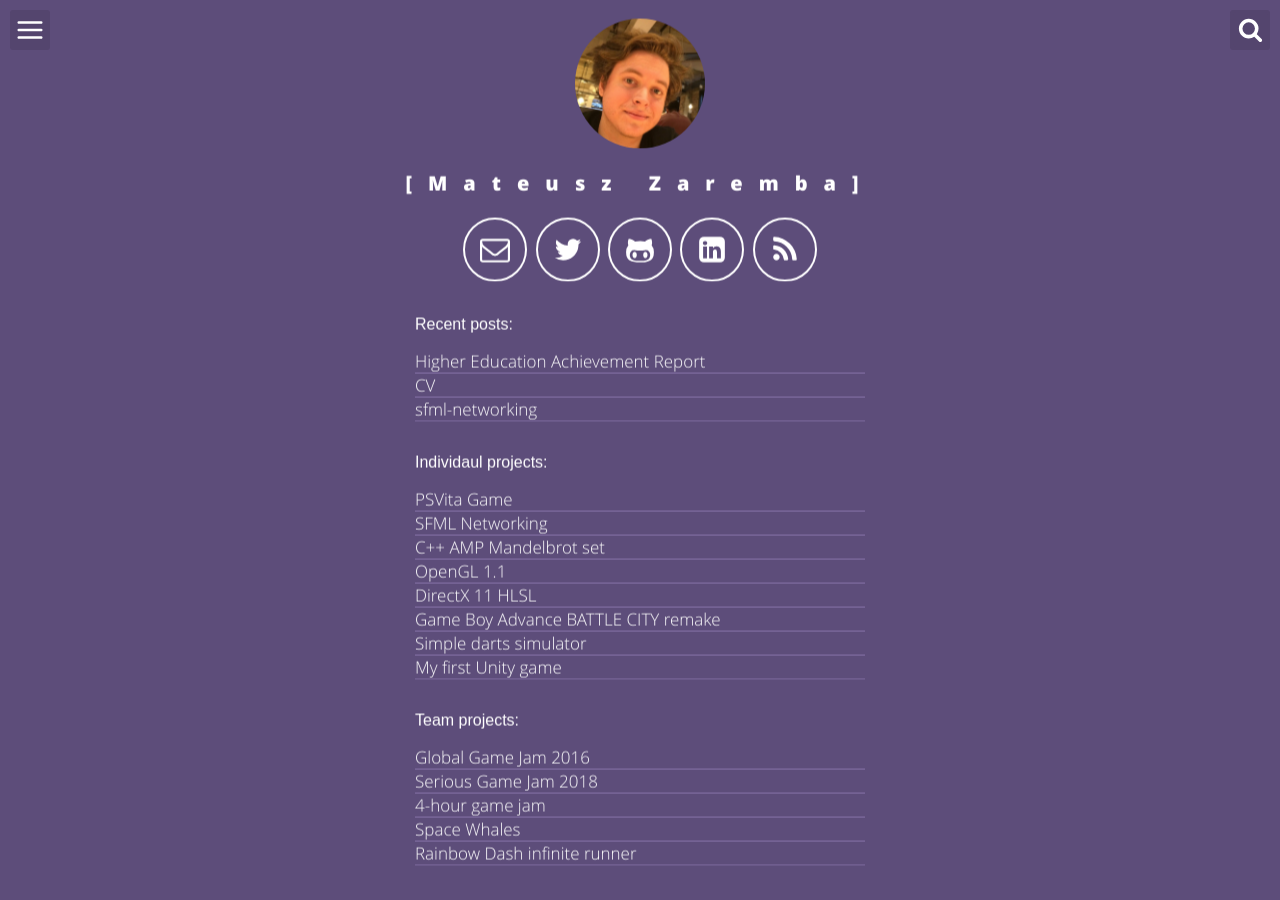
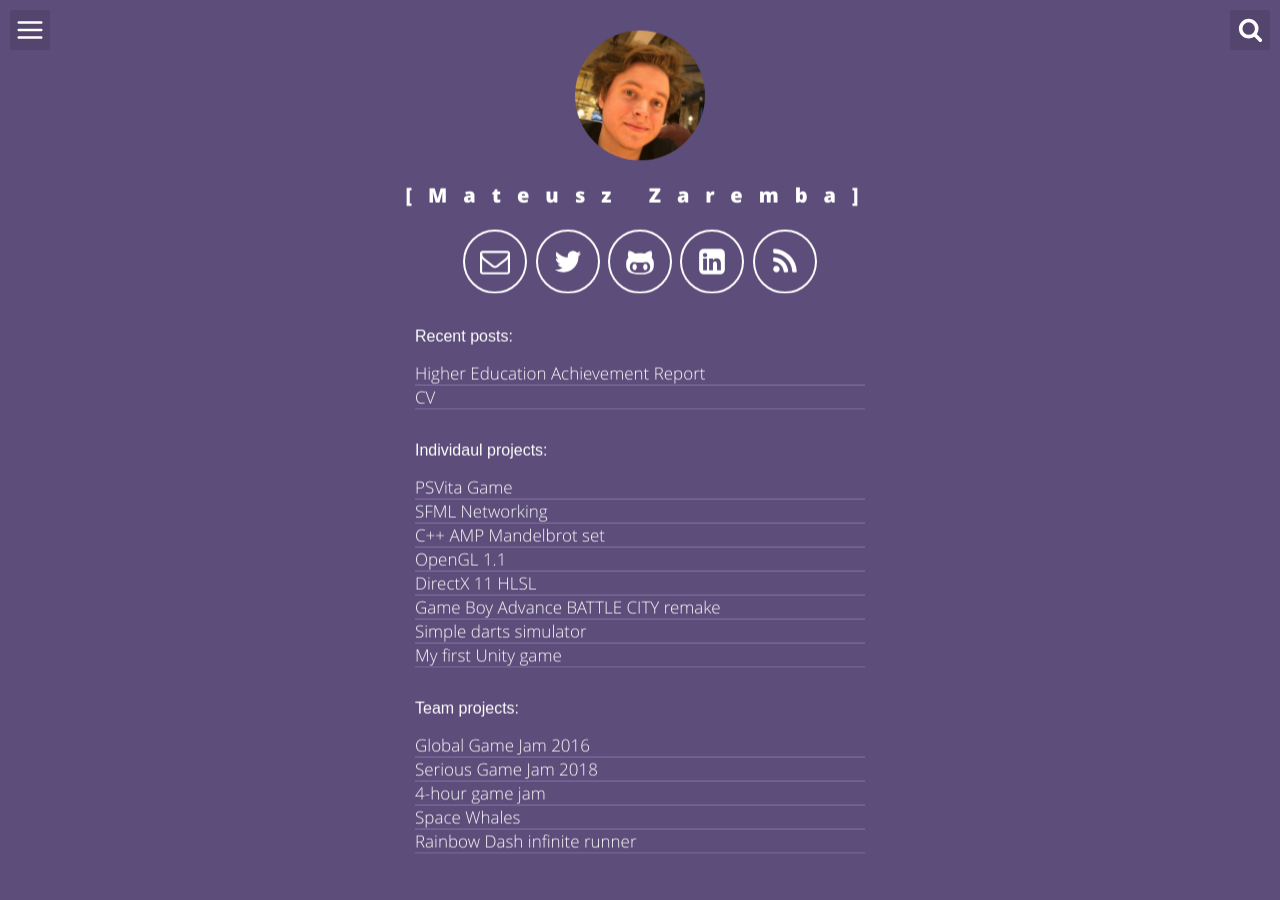
Before and after one commit to matzar/matzar.github.io, a Jekyll site: the page built from index.html, in a window 1280 px wide. Built offline with Jekyll 4.4.1, drawn with Linux system fonts in a browser that asks for light colours.

Commit message:
update: limit to 2

```diff
--- a/_includes/header-default.html
+++ b/_includes/header-default.html
@@ -37,7 +37,7 @@
 
         <ul class="recent">
             <p>Recent posts:</p>
-             {% for post in site.posts limit:3%}
+             {% for post in site.posts limit:2%}
                 <li>
                     <a title="Will take a my recent post" href="{{ post.url | prepend: site.baseurl }}">
                         <h2 class="post-title" itemprop="name">{{ post.title }}</h2>
```
